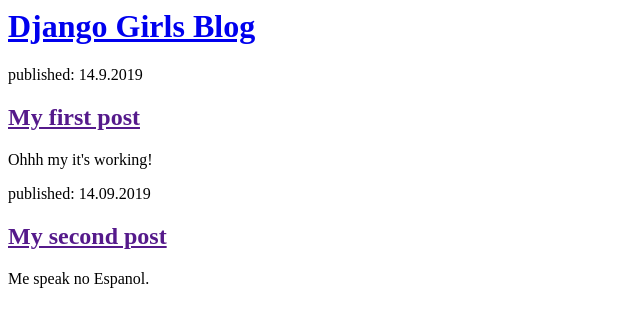
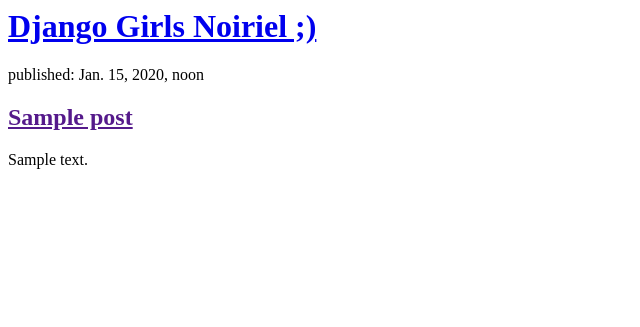
Before and after one commit to Noiriel/my-first-blog, a Django app: template blog/templates/blog/post_list.html in a window 1280 px wide. Shown: the top 327 px of the page, without its empty margins (0-640 px from the left). Run offline with Django 3.2, Linux system fonts and the light colour scheme; the template is opened without the code that fills it: values that come from a table or form of the project are taken from there, others are empty; tables that the repository leaves empty hold one stand-in row (values such as "Sample post").

Commit message:
Modified templates to display posts from database

```diff
--- a/blog/templates/blog/post_list.html
+++ b/blog/templates/blog/post_list.html
@@ -3,20 +3,16 @@
         <title>Django Girls Noiriel ;)</title>
     </head>
     <body>
+            <div>
+                    <h1><a href="/">Django Girls Noiriel ;)</a></h1>
+                </div>
+        {% for post in posts %}
         <div>
-            <h1><a href="/">Django Girls Blog</a></h1>
+            <p>published: {{ post.published_date }}</p>
+            <h2><a href="">{{ post.title }}</a></h2>
+            <p>{{ post.text|linebreaksbr }}</p>
         </div>
+    {% endfor %}
+    </body>
 
-        <div>
-            <p>published: 14.9.2019</p>
-            <h2><a href="">My first post</a></h2>
-            <p>Ohhh my it's working!</p>
-        </div>
-
-        <div>
-            <p>published: 14.09.2019</p>
-            <h2><a href="">My second post</a></h2>
-            <p>Me speak no Espanol.</p>
-        </div>
-    </body>
 </html>
--- a/blog/views.py
+++ b/blog/views.py
@@ -1,5 +1,7 @@
 from django.shortcuts import render
+from django.utils import timezone
+from .models import Post
 
-# Create your views here.
 def post_list(request):
-    return render(request, 'blog/post_list.html', {})
+    posts = Post.objects.filter(published_date__lte=timezone.now()).order_by('published_date')
+    return render(request, 'blog/post_list.html', {'posts': posts})
```
